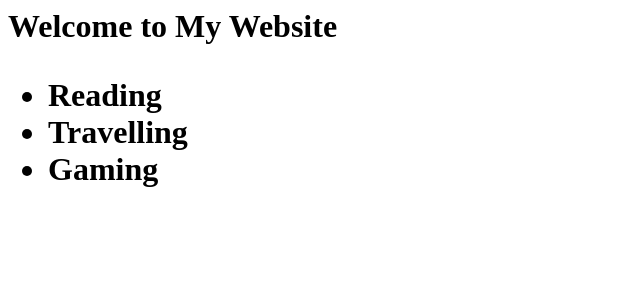
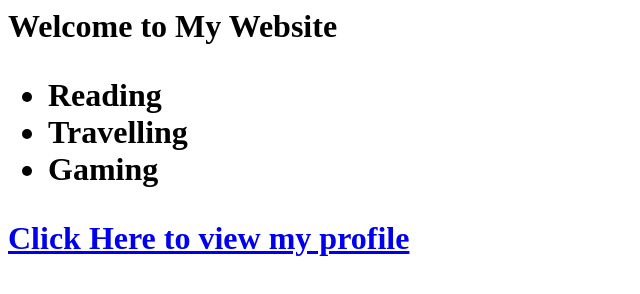
Before and after one commit to tus29910/Lab1, a plain HTML site: page index.html in a window 1280 px wide. Shown: the whole page, without its empty margins (0-640 px from the left). Drawn offline with Linux system fonts and the light colour scheme.

Commit message:
Put greater than after href link

```diff
--- a/index.html
+++ b/index.html
@@ -11,6 +11,6 @@
         <li>Travelling
         <li>Gaming</li>
     </ul>
-    <a href="https://example.com" Click Here to view my profile</a>
+    <a href="https://example.com"> Click Here to view my profile</a>
 </html>
 </body>
```
